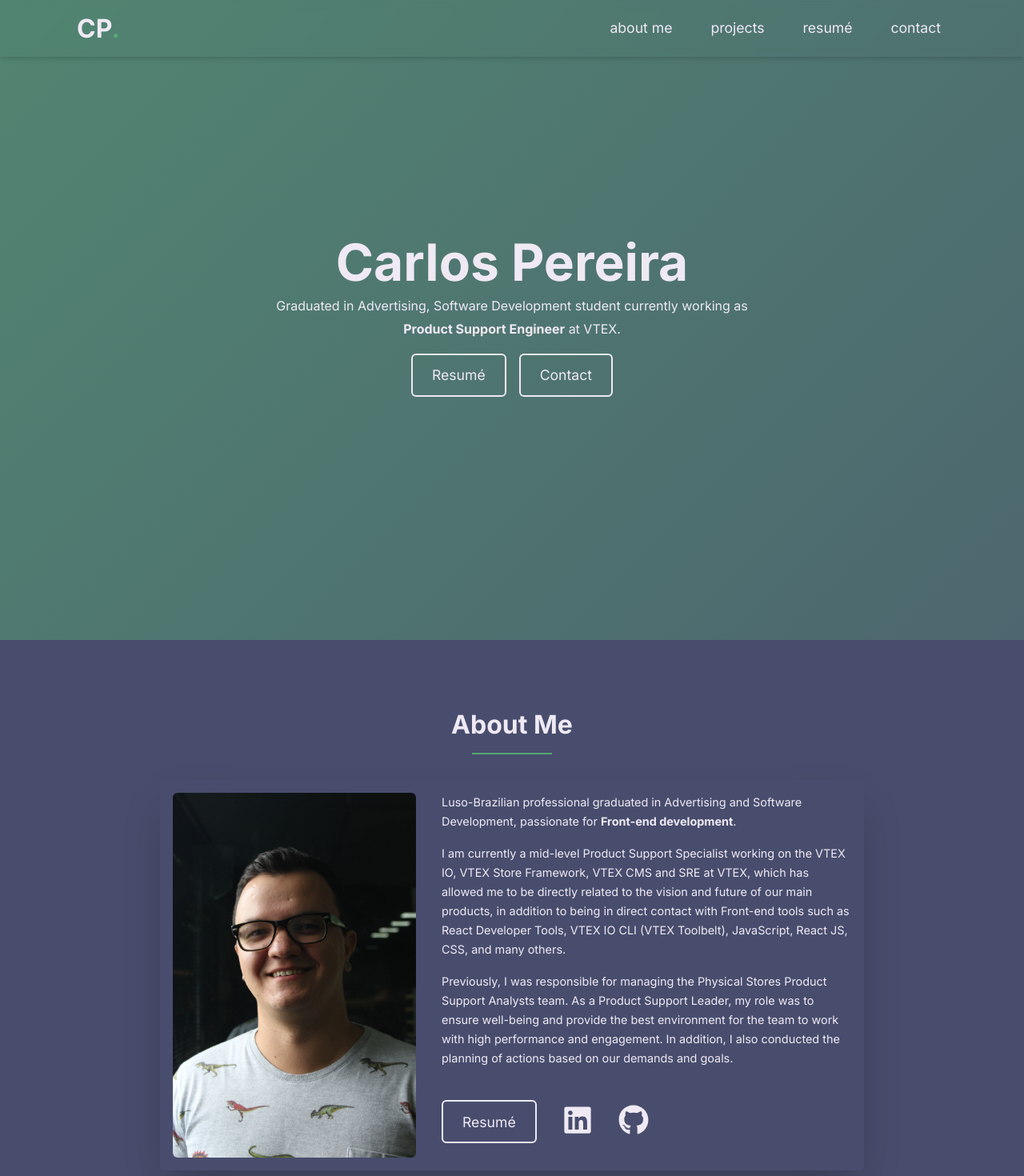
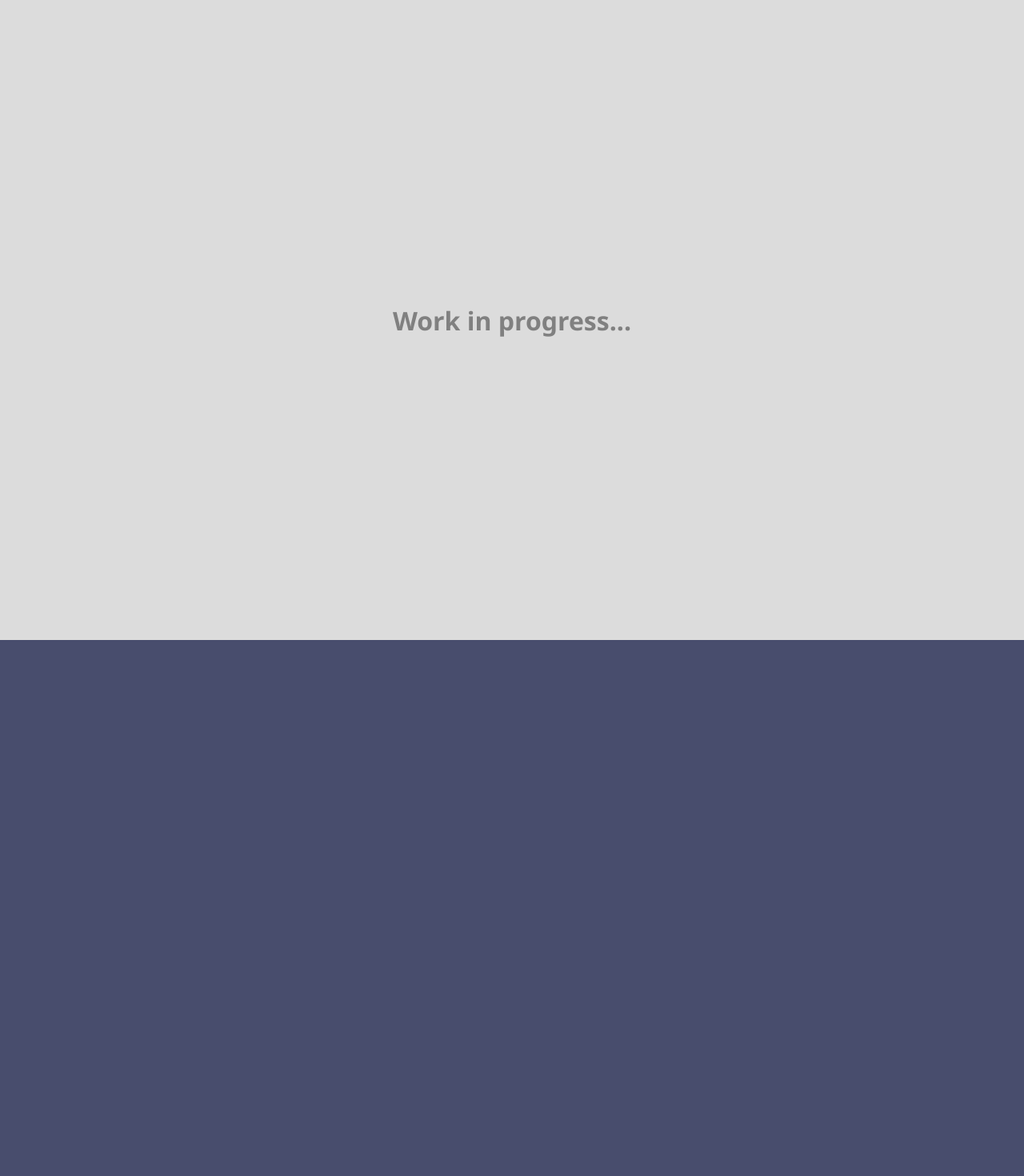
Before and after one commit to kdumagalhaes/hellocarlos, a React (Vite) app: page / in a window 1280 px wide. Shown: the top 1470 px of the page at 80% size. After the commit the page ends 800 px from the top, so only its background shows below. Built offline with nearby package versions, Linux system fonts and the light colour scheme.

Commit message:
Add anchor && smooth scroll

```diff
--- a/src/App.tsx
+++ b/src/App.tsx
@@ -1,27 +1,27 @@
 // components
-import { Hero } from './components/Hero/Hero'
-// import { Wip } from './components/WIP/Wip'
-import { GlobalStyles } from './GlobalStyles'
+// import { Hero } from './components/Hero/Hero'
+import { Wip } from './components/WIP/Wip'
+// import { HeaderNav } from './components/Header/HeaderNav'
+// import { AboutMe } from './components/AboutMe/AboutMe'
+// import { Projects } from './components/Projects/Projects'
+// import { Contact } from './components/Contact/Contact'
+// import { Footer } from './components/Footer/Footer'
 
 // assets
 import { ThemeProvider } from 'styled-components'
 import { defaultTheme } from './themes/default'
-import { HeaderNav } from './components/Header/HeaderNav'
-import { AboutMe } from './components/AboutMe/AboutMe'
-import { Projects } from './components/Projects/Projects'
-import { Contact } from './components/Contact/Contact'
-import { Footer } from './components/Footer/Footer'
+import { GlobalStyles } from './GlobalStyles'
 
 function App() {
   return (
     <ThemeProvider theme={defaultTheme}>
-      <HeaderNav />
+      {/* <HeaderNav />
       <Hero />
       <AboutMe />
       <Projects />
       <Contact />
-      <Footer />
-      {/* <Wip /> */}
+      <Footer /> */}
+      <Wip />
       <GlobalStyles />
     </ThemeProvider>
   )
--- a/src/GlobalStyles.ts
+++ b/src/GlobalStyles.ts
@@ -1,6 +1,9 @@
 import { createGlobalStyle } from 'styled-components'
 
 export const GlobalStyles = createGlobalStyle`
+html {
+    scroll-behavior: smooth;
+}
 * {
     margin: 0;
     padding: 0;
--- a/src/components/AboutMe/AboutMe.tsx
+++ b/src/components/AboutMe/AboutMe.tsx
@@ -8,7 +8,7 @@ import { FaLinkedin, FaGithub } from 'react-icons/fa'
 
 export function AboutMe() {
   return (
-    <Container>
+    <Container id="about-me">
       <SectionTitle text="About Me" />
       <Bio>
         <img
--- a/src/components/Contact/Contact.tsx
+++ b/src/components/Contact/Contact.tsx
@@ -34,7 +34,7 @@ export function Contact() {
   }
 
   return (
-    <Container>
+    <Container id="contact">
       <SectionTitle text="Contact me" />
       <ContactForm ref={form} id="contact-form" onSubmit={sendEmail}>
         <label htmlFor="from_name">Name</label>
--- a/src/components/Header/HeaderNav.tsx
+++ b/src/components/Header/HeaderNav.tsx
@@ -11,16 +11,16 @@ export function HeaderNav() {
         <NavMenu>
           <ul className="nav-list">
             <li className="nav-item">
-              <a href="#">about me</a>
+              <a href="#about-me">about me</a>
             </li>
             <li className="nav-item">
-              <a href="#">projects</a>
+              <a href="#projects">projects</a>
             </li>
             <li className="nav-item">
               <a href="#">resumé</a>
             </li>
             <li className="nav-item">
-              <a href="#">contact</a>
+              <a href="#contact">contact</a>
             </li>
           </ul>
         </NavMenu>
--- a/src/components/Projects/Projects.tsx
+++ b/src/components/Projects/Projects.tsx
@@ -45,7 +45,7 @@ const projects: CardProps[] = [
 
 export function Projects() {
   return (
-    <Container>
+    <Container id="projects">
       <SectionTitle text="Projects" />
       <ProjectsGrid>
         {projects.map((project) => {
```
